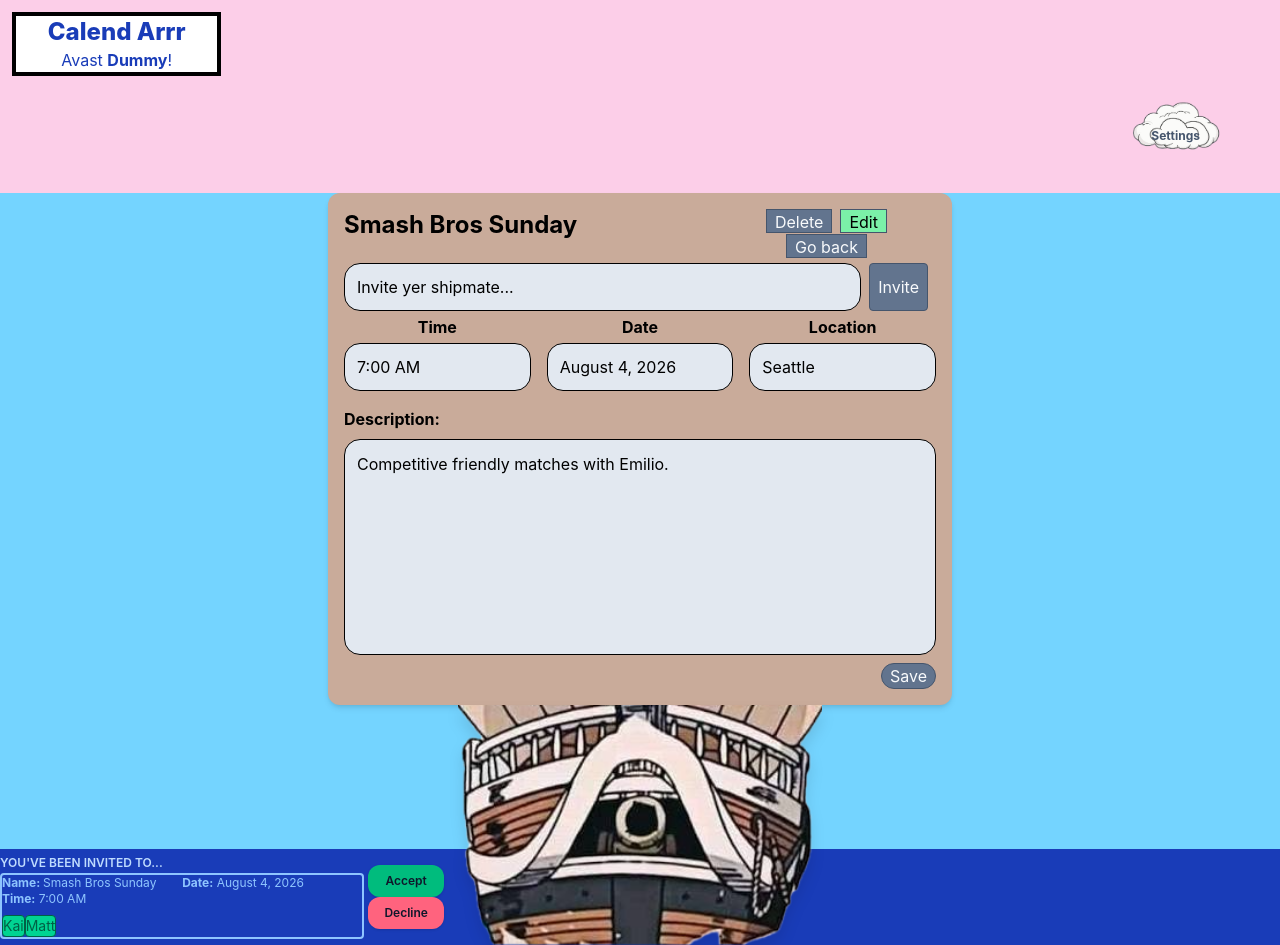
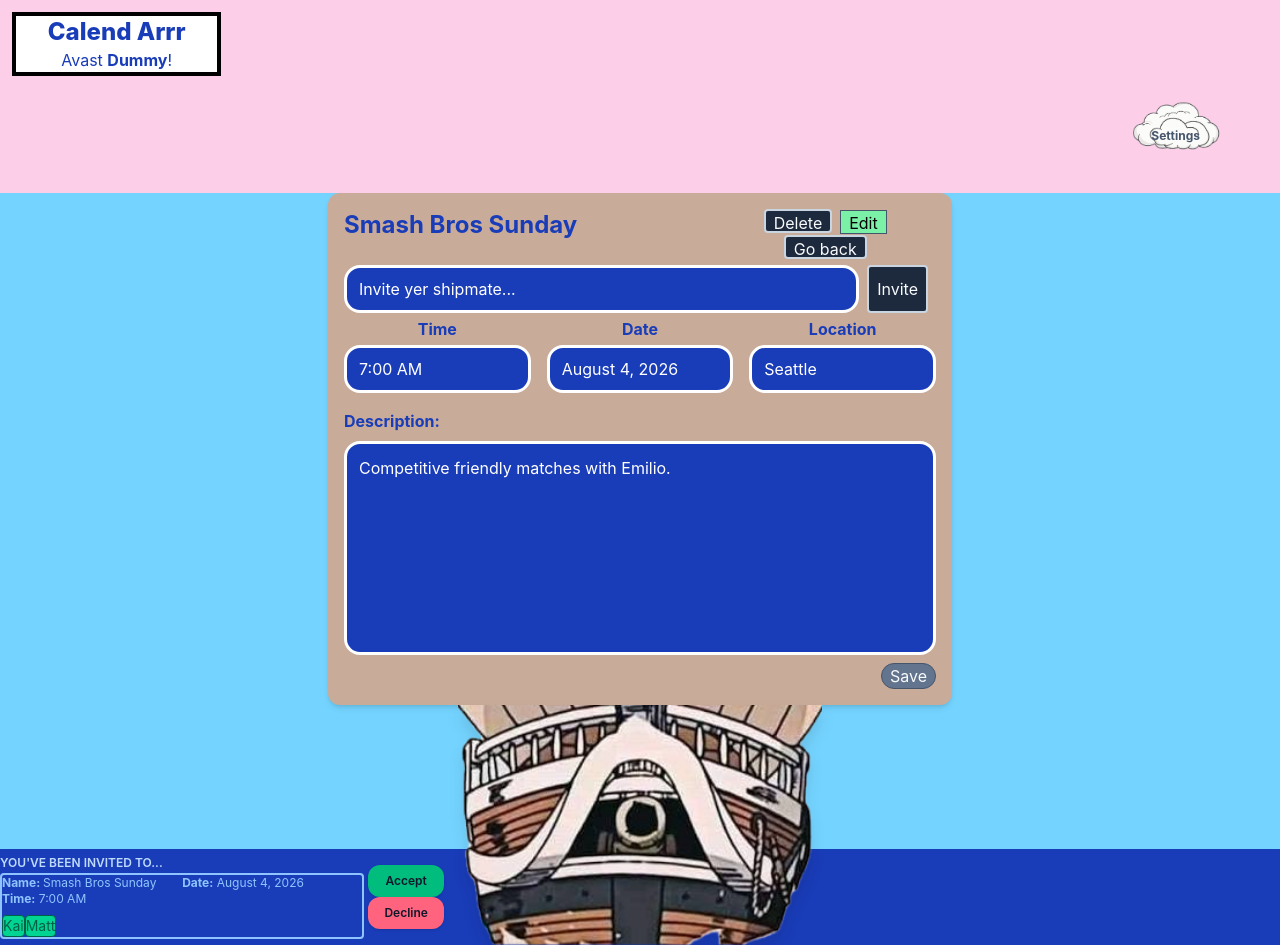
Before and after one commit to Thrivent-ETS-Cohort-2026/mpullom-calendar, a React (Vite) app: page / in a window 1280 px wide. Both pictures are taken after a click on the button 640 px from the left and 417 px from the top of the page. Built offline with nearby package versions, Linux system fonts and the light colour scheme; data requests are answered from the project's data file.

Commit message:
Making changes to th eaesthetic

```diff
--- a/src/components/Editor.tsx
+++ b/src/components/Editor.tsx
@@ -209,12 +209,12 @@ export function Editor({ activeEvent, callBackView }: EditorProps) {
                         disabled={!notEditable}
                         value={nameState}
                         onChange={(change) => { setNameState(change.target.value) }}
-                        className="w-full font-bold text-2xl focus:outline-0"
+                        className="w-full text-blue-800 font-bold text-2xl focus:outline-0"
                     />
                 </h2>
 
                 <div>
-                    <button className="h-6 border border-slate-600 px-2 bg-slate-500 text-slate-50 hover:bg-slate-600 active:bg-slate-400 mr-2"
+                    <button className="h-6 border-2 border-slate-300 px-2 bg-slate-800 text-slate-50 rounded hover:bg-slate-400 active:bg-slate-400 mr-2"
                         onClick={() => handleDelete()}
                     >
                         Delete
@@ -224,7 +224,7 @@ export function Editor({ activeEvent, callBackView }: EditorProps) {
                     >
                         Edit
                     </button>
-                    <button className={`h-6 border border-slate-600 px-2 bg-slate-500 text-slate-50 hover:bg-slate-600 active:bg-slate-400 mr-2`}
+                    <button className={`h-6 border-2 border-slate-300 px-2 bg-slate-800 text-slate-50 rounded hover:bg-slate-400 active:bg-slate-400 mr-2`}
                         onClick={() => callBackView()}
                     >
                         Go back
@@ -236,9 +236,9 @@ export function Editor({ activeEvent, callBackView }: EditorProps) {
                     type="text"
                     value={inviteName}
                     onChange={(e) => setInviteName(e.target.value)}
-                    className="w-full border rounded-2xl p-3 bg-slate-200 h-12"
+                    className="w-full border-3 rounded-2xl p-3 text-white bg-blue-800 h-12"
                 />
-                <button className={`h-12 border border-slate-600 px-2 bg-slate-500 text-slate-50 rounded hover:bg-slate-600 active:bg-slate-400 mr-2 ml-2`}
+                <button className={`h-12 border-2 border-slate-300 px-2 bg-slate-800 text-slate-50 rounded hover:bg-slate-400 active:bg-slate-400 mr-2 ml-2`}
                     onClick={() => { handleInvite(inviteName) }}
                 >
                     Invite
@@ -247,46 +247,46 @@ export function Editor({ activeEvent, callBackView }: EditorProps) {
             <div className="flex flex-row items-center gap-4 mb-4">
                 {/* Time Field */}
                 <div className="flex-1">
-                    <h3 className="mb-1 font-bold">Time</h3>
+                    <h3 className="mb-1 font-bold text-blue-800">Time</h3>
                     <input
                         type="text"
                         disabled={!notEditable}
                         value={timeState}
                         onChange={(e) => setTimeState(e.target.value)}
-                        className="w-full border rounded-2xl p-3 bg-slate-200 h-12"
+                        className="w-full border-3 rounded-2xl p-3 text-white bg-blue-800 h-12"
                     />
                 </div>
 
                 {/* Date Field */}
                 <div className="flex-1">
-                    <h3 className="mb-1 font-bold">Date</h3>
+                    <h3 className="mb-1 font-bold text-blue-800">Date</h3>
                     <input
                         type="text"
                         disabled={!notEditable}
                         value={dateState}
                         onChange={(e) => setDateState(e.target.value)}
-                        className="w-full border rounded-2xl p-3 bg-slate-200 h-12"
+                        className="w-full border-3 rounded-2xl p-3 text-white bg-blue-800 h-12"
                     />
                 </div>
 
                 {/* Location Field */}
                 <div className="flex-1">
-                    <h3 className="mb-1 font-bold">Location</h3>
+                    <h3 className="mb-1 font-bold text-blue-800">Location</h3>
                     <input
                         type="text"
                         disabled={!notEditable}
                         value={locationState}
                         onChange={(e) => setLocationState(e.target.value)}
-                        className="w-full border rounded-2xl p-3 bg-slate-200 h-12"
+                        className="w-full border-3 rounded-2xl p-3 text-white bg-blue-800 h-12"
                     />
                 </div>
             </div>
-            <h3 className="text-left mb-2 font-bold">Description:</h3>
+            <h3 className="text-left mb-2 font-bold text-blue-800">Description:</h3>
             <textarea
                 disabled={!notEditable}
                 value={descriptionState}
                 onChange={(change) => { setDescriptionState(change.target.value) }}
-                className="grow resize-none w-full border rounded-2xl p-3 mb-2 bg-slate-200"
+                className="grow resize-none w-full border-3 rounded-2xl text-white p-3 mb-2 bg-blue-800"
             />
 
             <div className="flex justify-end">
```
